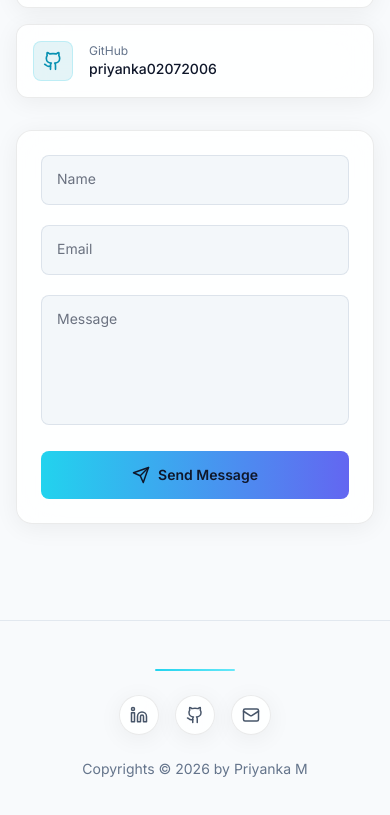
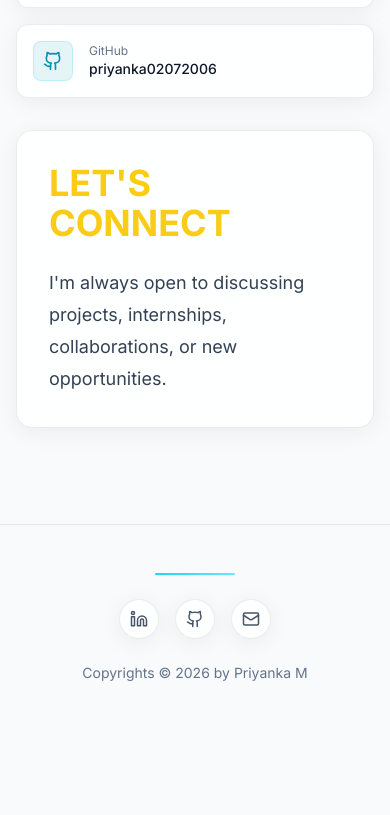
Before and after one commit to priyanka02072006/Portfolio, a React (Vite) app: page / in a window 390 px wide. Shown: the part 10910-11725 px from the top of the page. After the commit the page ends 11641 px from the top, so only its background shows below. Built offline with nearby package versions, Linux system fonts and the light colour scheme.

Commit message:
Update Contact.tsx

```diff
--- a/src/sections/Contact.tsx
+++ b/src/sections/Contact.tsx
@@ -104,126 +104,16 @@ export default function Contact() {
             transition={{ duration: 0.7, delay: 0.2 }}
             className="lg:col-span-3"
           >
-            <form onSubmit={handleSubmit} className="glass rounded-2xl p-6 sm:p-8 space-y-5">
-              {[
-                { name: 'name', type: 'text', placeholder: 'Your Name', label: 'Name' },
-                { name: 'email', type: 'email', placeholder: 'Your Email', label: 'Email' },
-              ].map((field) => (
-                <div key={field.name} className="relative">
-                  <motion.label
-                    animate={focused === field.name || formData[field.name as keyof typeof formData]
-                      ? { y: -24, scale: 0.85, color: '#22d3ee' }
-                      : { y: 0, scale: 1, color: '#6b7280' }}
-                    className="absolute left-4 top-3.5 text-sm pointer-events-none origin-left"
-                  >
-                    {field.label}
-                  </motion.label>
-                  <input
-                    type={field.type}
-                    value={formData[field.name as keyof typeof formData]}
-                    onChange={(e) => setFormData({ ...formData, [field.name]: e.target.value })}
-                    onFocus={() => setFocused(field.name)}
-                    onBlur={() => setFocused(null)}
-                    disabled={isDisabled}
-                    className="w-full bg-dark-700/50 border border-gray-700/50 rounded-lg px-4 py-3.5 text-white text-sm outline-none focus:border-cyan-400/50 transition-colors disabled:opacity-50"
-                  />
-                </div>
-              ))}
+            <div className="glass rounded-2xl p-8 h-full flex flex-col justify-center">
+  <h3 className="text-4xl font-bold text-yellow-400 mb-6">
+    LET'S CONNECT
+  </h3>
 
-              <div className="relative">
-                <motion.label
-                  animate={focused === 'message' || formData.message
-                    ? { y: -24, scale: 0.85, color: '#22d3ee' }
-                    : { y: 0, scale: 1, color: '#6b7280' }}
-                  className="absolute left-4 top-3.5 text-sm pointer-events-none origin-left"
-                >
-                  Message
-                </motion.label>
-                <textarea
-                  rows={5}
-                  value={formData.message}
-                  onChange={(e) => setFormData({ ...formData, message: e.target.value })}
-                  onFocus={() => setFocused('message')}
-                  onBlur={() => setFocused(null)}
-                  disabled={isDisabled}
-                  className="w-full bg-dark-700/50 border border-gray-700/50 rounded-lg px-4 py-3.5 text-white text-sm outline-none focus:border-cyan-400/50 transition-colors resize-none disabled:opacity-50"
-                />
-              </div>
-
-              {/* Status messages */}
-              {status === 'error' && (
-                <motion.div
-                  initial={{ opacity: 0, y: -8 }}
-                  animate={{ opacity: 1, y: 0 }}
-                  className="flex items-start gap-2.5 rounded-lg bg-red-500/10 border border-red-500/30 px-4 py-3"
-                >
-                  <AlertCircle className="w-5 h-5 text-red-400 flex-shrink-0 mt-0.5" />
-                  <div>
-                    <p className="text-red-300 text-sm font-medium">Message not sent</p>
-                    <p className="text-red-300/70 text-xs mt-0.5">{errorMsg}</p>
-                  </div>
-                </motion.div>
-              )}
-
-              {status === 'success' && (
-                <motion.div
-                  initial={{ opacity: 0, y: -8 }}
-                  animate={{ opacity: 1, y: 0 }}
-                  className="flex items-start gap-2.5 rounded-lg bg-emerald-500/10 border border-emerald-500/30 px-4 py-3"
-                >
-                  <CheckCircle2 className="w-5 h-5 text-emerald-400 flex-shrink-0 mt-0.5" />
-                  <div>
-                    <p className="text-emerald-300 text-sm font-medium">Message sent successfully!</p>
-                    <p className="text-emerald-300/70 text-xs mt-0.5">Thanks for reaching out — I'll get back to you soon.</p>
-                  </div>
-                </motion.div>
-              )}
-
-              <motion.button
-                type="submit"
-                disabled={isDisabled}
-                whileHover={!isDisabled ? { scale: 1.02, boxShadow: '0 0 30px rgba(34, 211, 238, 0.3)' } : {}}
-                whileTap={!isDisabled ? { scale: 0.98 } : {}}
-                className={`w-full py-3.5 rounded-lg text-white font-semibold text-sm flex items-center justify-center gap-2 transition-all ${
-                  status === 'success'
-                    ? 'bg-emerald-500'
-                    : status === 'error'
-                    ? 'bg-gradient-to-r from-red-500 to-red-600'
-                    : 'bg-gradient-to-r from-cyan-400 to-indigo-500'
-                } ${isDisabled ? 'opacity-80 cursor-not-allowed' : ''}`}
-              >
-                {status === 'loading' && (
-                  <>
-                    <Loader2 size={18} className="animate-spin" />
-                    Sending...
-                  </>
-                )}
-                {status === 'success' && (
-                  <>
-                    <CheckCircle2 size={18} />
-                    Sent
-                  </>
-                )}
-                {(status === 'idle' || status === 'error') && (
-                  <>
-                    <Send size={18} /> Send Message
-                  </>
-                )}
-              </motion.button>
-
-              {status === 'success' && (
-                <button
-                  type="button"
-                  onClick={() => {
-                    setStatus('idle');
-                    setFocused(null);
-                  }}
-                  className="w-full text-center text-sm text-gray-400 hover:text-cyan-400 transition-colors"
-                >
-                  Send another message
-                </button>
-              )}
-            </form>
+  <p className="text-gray-300 text-lg leading-8">
+    I'm always open to discussing projects, internships, collaborations,
+    or new opportunities.
+  </p>
+</div>
           </motion.div>
         </div>
       </div>
```
